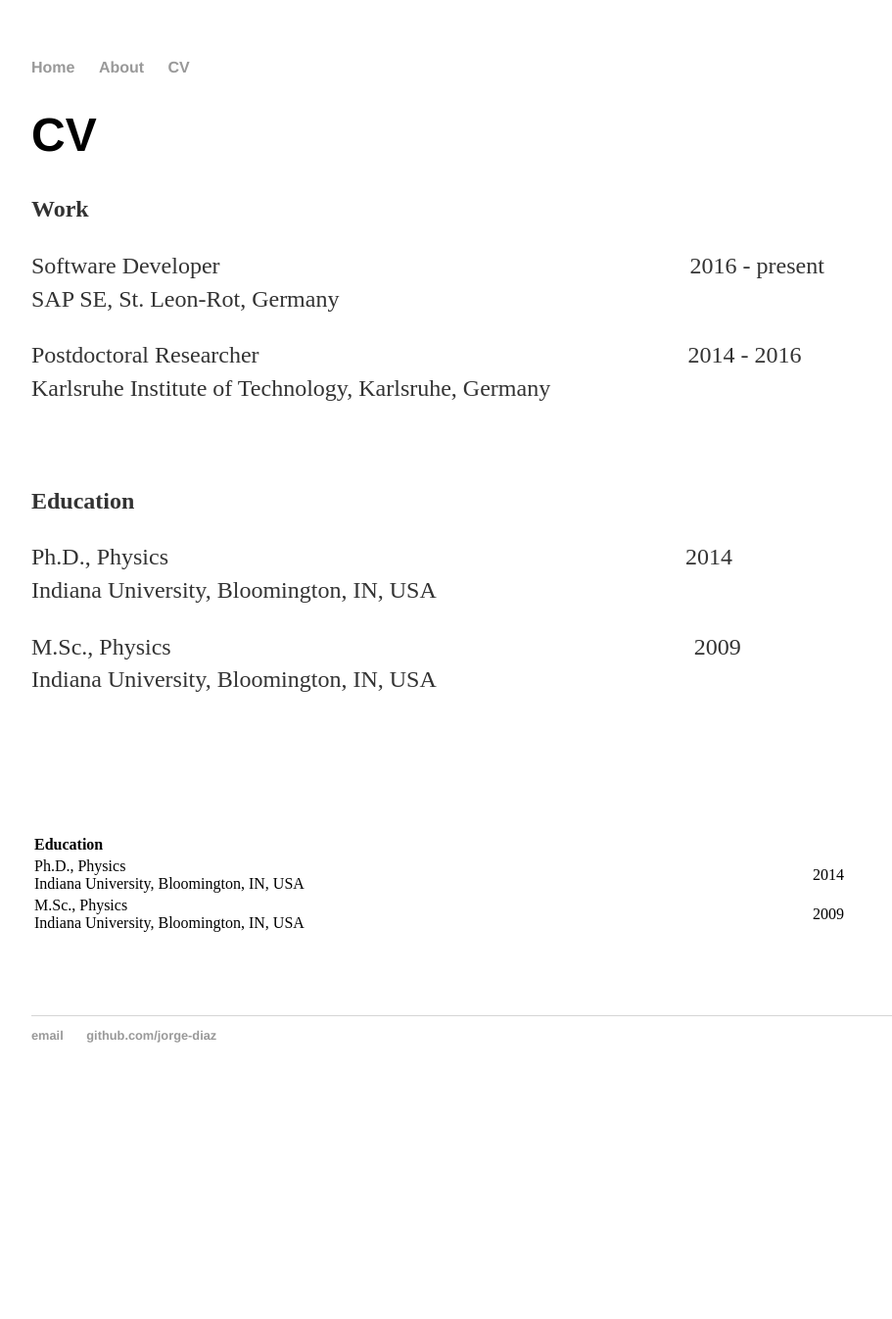
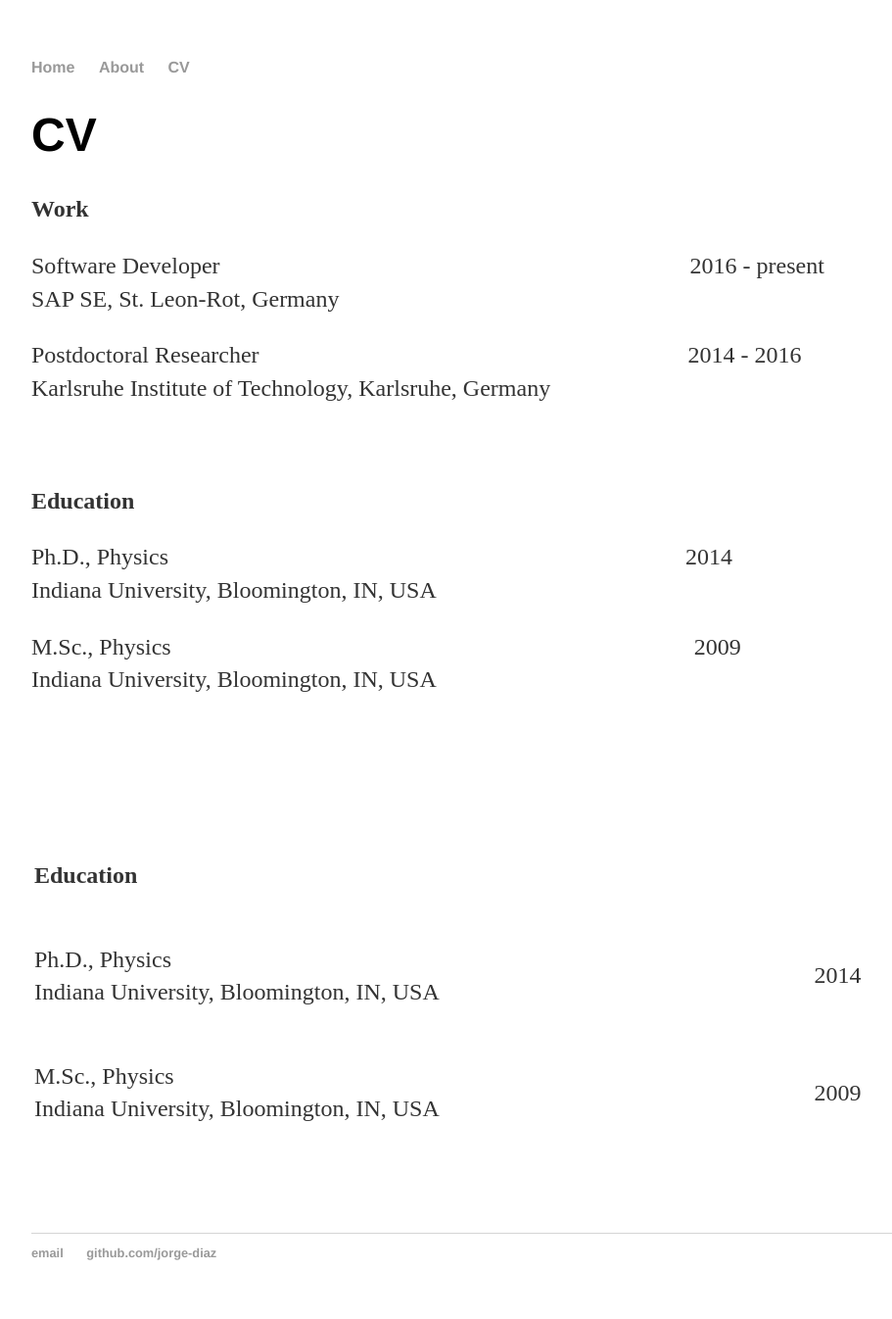
Before and after one commit to jorge-diaz/jorge-diaz.github.io, a Jekyll site: the page built from cv/index.html, in a window 1280 px wide. Shown: the whole page at 98% size, without its empty margins (160-1071 px from the left). Built offline with Jekyll 4.4.1, drawn with Linux system fonts in a browser that asks for light colours; comment, search, counter and statistics services are not loaded; before the commit the page ends 1124 px from its top, so only the background shows below that.

```diff
--- a/cv/index.html
+++ b/cv/index.html
@@ -18,16 +18,28 @@
 	<p>&nbsp;</p>
 	<table style="width: 100%">
 		<tr>
-			<td><strong>Education</strong><br></td>
-			<td>&nbsp;</td>
+			<td>
+			<p><strong>Education</strong><br></p>
+			</td>
+			<td>
+			<p></p>
+			</td>
 		</tr>
 		<tr>
-			<td>Ph.D., Physics<br>Indiana University, Bloomington, IN, USA</td>
-			<td>2014</td>
+			<td>
+			<p>Ph.D., Physics<br>Indiana University, Bloomington, IN, USA</p>
+			</td>
+			<td>
+			<p>2014</p>
+			</td>
 		</tr>
 		<tr>
-			<td>M.Sc., Physics<br>Indiana University, Bloomington, IN, USA</td>
-			<td>2009</td>
+			<td>
+			<p>M.Sc., Physics<br>Indiana University, Bloomington, IN, USA</p>
+			</td>
+			<td>
+			<p>2009</p>
+			</td>
 		</tr>
 	</table>
 	<p>&nbsp;</p>
```
